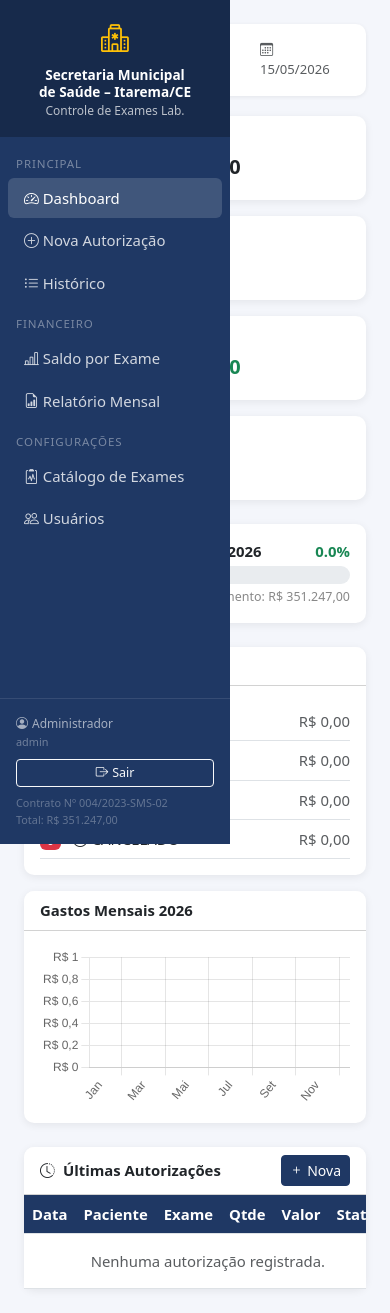
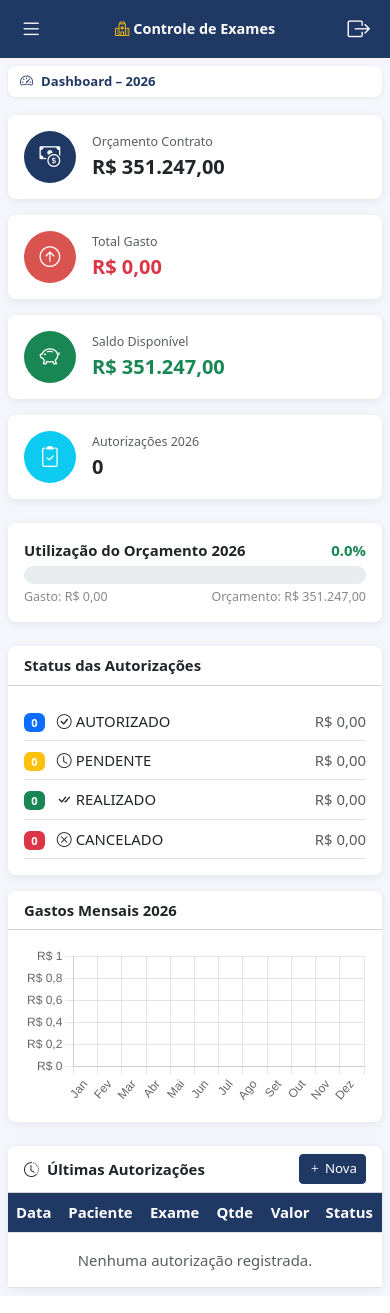
Before and after one commit to acconsultoriaemsaude2025-bit/EXAMES-AB-PACHECO, a Flask app: page / in a window 390 px wide. Run offline with Flask 3, Linux system fonts and the light colour scheme; a user stored in the database is signed in; data comes from the database, SQL or seed files in the repository; data that the repository does not hold is empty.

Commit message:
Update base.html

```diff
--- a/itarema_web/templates/base.html
+++ b/itarema_web/templates/base.html
@@ -9,17 +9,28 @@
   <style>
     :root { --azul: #1F3864; --verde: #1a6e3c; --amarelo: #f8c300; }
     body { background: #f4f6fb; font-size: .93rem; }
-    .sidebar { width: 230px; min-height: 100vh; background: var(--azul); position: fixed; top: 0; left: 0; z-index: 1000; }
+
+    /* ── SIDEBAR (desktop) ── */
+    .sidebar { width: 230px; min-height: 100vh; background: var(--azul);
+               position: fixed; top: 0; left: 0; z-index: 1050;
+               transition: transform .3s ease; }
     .sidebar .brand { background: rgba(0,0,0,.25); padding: 18px 14px; text-align: center; }
-    .sidebar .brand img { width: 48px; }
     .sidebar .brand span { display: block; color: #fff; font-weight: 700; font-size: .85rem; line-height: 1.3; margin-top: 6px; }
     .sidebar .nav-link { color: rgba(255,255,255,.8); padding: 9px 16px; border-radius: 6px; margin: 2px 8px; transition: .2s; }
     .sidebar .nav-link:hover, .sidebar .nav-link.active { background: rgba(255,255,255,.15); color: #fff; }
     .sidebar .nav-link i { width: 20px; }
     .sidebar .section-label { color: rgba(255,255,255,.4); font-size: .72rem; text-transform: uppercase; padding: 10px 16px 4px; letter-spacing: .08em; }
-    .main { margin-left: 230px; padding: 24px; }
-    .topbar { background: #fff; border-radius: 10px; padding: 10px 20px; margin-bottom: 20px; display: flex; align-items: center; justify-content: space-between; box-shadow: 0 1px 4px rgba(0,0,0,.07); }
-    .topbar h4 { margin: 0; font-weight: 700; color: var(--azul); }
+
+    /* ── MAIN ── */
+    .main { margin-left: 230px; padding: 20px; min-height: 100vh; }
+
+    /* ── TOPBAR ── */
+    .topbar { background: #fff; border-radius: 10px; padding: 10px 16px; margin-bottom: 18px;
+              display: flex; align-items: center; justify-content: space-between;
+              box-shadow: 0 1px 4px rgba(0,0,0,.07); gap: 8px; }
+    .topbar h4 { margin: 0; font-weight: 700; color: var(--azul); font-size: 1rem; white-space: nowrap; overflow: hidden; text-overflow: ellipsis; }
+
+    /* ── CARDS / TABLES ── */
     .card { border: none; border-radius: 10px; box-shadow: 0 2px 8px rgba(0,0,0,.07); }
     .card-header { border-radius: 10px 10px 0 0 !important; font-weight: 600; }
     .btn-primary { background: var(--azul); border-color: var(--azul); }
@@ -32,14 +43,64 @@
     .table-hover tbody tr:hover { background: #eef3fb; }
     .saldo-ok   { color: #198754; font-weight: 700; }
     .saldo-warn { color: #dc3545; font-weight: 700; }
-    @media(max-width:768px){ .sidebar{display:none} .main{margin-left:0} }
+
+    /* ── MOBILE TOPBAR ── */
+    .mobile-topbar { display: none; background: var(--azul); padding: 10px 14px;
+                     align-items: center; justify-content: space-between;
+                     position: sticky; top: 0; z-index: 1040; }
+    .mobile-topbar span { color: #fff; font-weight: 700; font-size: .9rem; }
+    .btn-hamburger { background: none; border: none; color: #fff; font-size: 1.4rem; padding: 2px 6px; }
+
+    /* ── OVERLAY (mobile) ── */
+    .sidebar-overlay { display: none; position: fixed; inset: 0;
+                       background: rgba(0,0,0,.5); z-index: 1049; }
+    .sidebar-overlay.show { display: block; }
+
+    /* ── MOBILE RESPONSIVO ── */
+    @media (max-width: 768px) {
+      .sidebar { transform: translateX(-100%); }
+      .sidebar.open { transform: translateX(0); }
+      .main { margin-left: 0; padding: 12px; }
+      .mobile-topbar { display: flex; }
+      .topbar { border-radius: 8px; padding: 8px 12px; }
+      .topbar h4 { font-size: .88rem; }
+      .topbar .text-muted { display: none; }
+      .card { border-radius: 8px; }
+      /* Tabelas rolam horizontalmente no celular */
+      .table-responsive { -webkit-overflow-scrolling: touch; }
+      /* Formulários: colunas em coluna única */
+      .row.g-2 > [class*="col-md"] { width: 100% !important; }
+      /* Cards de saldo menores */
+      .fs-4 { font-size: 1.3rem !important; }
+      /* Botões menores */
+      .btn { font-size: .83rem; }
+    }
+
+    @media (max-width: 480px) {
+      .main { padding: 8px; }
+      .topbar h4 { font-size: .82rem; }
+    }
   </style>
   {% block head %}{% endblock %}
 </head>
 <body>
 
+<!-- TOPBAR MOBILE (hambúrguer) -->
+<div class="mobile-topbar">
+  <button class="btn-hamburger" id="btnMenu" aria-label="Menu">
+    <i class="bi bi-list"></i>
+  </button>
+  <span><i class="bi bi-hospital me-1 text-warning"></i>Controle de Exames</span>
+  <a href="{{ url_for('logout') }}" class="btn-hamburger" title="Sair">
+    <i class="bi bi-box-arrow-right"></i>
+  </a>
+</div>
+
+<!-- OVERLAY -->
+<div class="sidebar-overlay" id="sidebarOverlay"></div>
+
 <!-- SIDEBAR -->
-<nav class="sidebar d-flex flex-column">
+<nav class="sidebar d-flex flex-column" id="sidebar">
   <div class="brand">
     <i class="bi bi-hospital fs-1 text-warning"></i>
     <span>Secretaria Municipal<br>de Saúde – Itarema/CE<br>
@@ -48,24 +109,24 @@
   </div>
   <div class="flex-grow-1 py-2">
     <div class="section-label">Principal</div>
-    <a href="{{ url_for('dashboard') }}"   class="nav-link {% if request.endpoint=='dashboard' %}active{% endif %}">
+    <a href="{{ url_for('dashboard') }}" class="nav-link {% if request.endpoint=='dashboard' %}active{% endif %}">
       <i class="bi bi-speedometer2"></i> Dashboard
     </a>
     <a href="{{ url_for('autorizacao') }}" class="nav-link {% if request.endpoint=='autorizacao' %}active{% endif %}">
       <i class="bi bi-plus-circle"></i> Nova Autorização
     </a>
-    <a href="{{ url_for('historico') }}"   class="nav-link {% if request.endpoint=='historico' %}active{% endif %}">
+    <a href="{{ url_for('historico') }}" class="nav-link {% if request.endpoint=='historico' %}active{% endif %}">
       <i class="bi bi-list-ul"></i> Histórico
     </a>
     <div class="section-label">Financeiro</div>
     <a href="{{ url_for('saldo_exames') }}" class="nav-link {% if request.endpoint=='saldo_exames' %}active{% endif %}">
       <i class="bi bi-bar-chart-line"></i> Saldo por Exame
     </a>
-    <a href="{{ url_for('relatorio') }}"   class="nav-link {% if request.endpoint=='relatorio' %}active{% endif %}">
+    <a href="{{ url_for('relatorio') }}" class="nav-link {% if request.endpoint=='relatorio' %}active{% endif %}">
       <i class="bi bi-file-earmark-bar-graph"></i> Relatório Mensal
     </a>
     <div class="section-label">Configurações</div>
-    <a href="{{ url_for('exames') }}"      class="nav-link {% if request.endpoint=='exames' %}active{% endif %}">
+    <a href="{{ url_for('exames') }}" class="nav-link {% if request.endpoint=='exames' %}active{% endif %}">
       <i class="bi bi-clipboard2-pulse"></i> Catálogo de Exames
     </a>
     {% if session.usuario_perfil == 'admin' %}
@@ -108,6 +169,23 @@
 
 <script src="https://cdn.jsdelivr.net/npm/bootstrap@5.3.2/dist/js/bootstrap.bundle.min.js"></script>
 <script src="https://cdn.jsdelivr.net/npm/chart.js@4.4.0/dist/chart.umd.min.js"></script>
+<script>
+// Menu hambúrguer mobile
+const btnMenu  = document.getElementById('btnMenu');
+const sidebar  = document.getElementById('sidebar');
+const overlay  = document.getElementById('sidebarOverlay');
+
+function abrirMenu()  { sidebar.classList.add('open');  overlay.classList.add('show');  document.body.style.overflow='hidden'; }
+function fecharMenu() { sidebar.classList.remove('open'); overlay.classList.remove('show'); document.body.style.overflow=''; }
+
+btnMenu.addEventListener('click', abrirMenu);
+overlay.addEventListener('click', fecharMenu);
+
+// Fecha menu ao clicar em qualquer link da sidebar no mobile
+sidebar.querySelectorAll('.nav-link').forEach(link => {
+  link.addEventListener('click', () => { if(window.innerWidth <= 768) fecharMenu(); });
+});
+</script>
 {% block scripts %}{% endblock %}
 </body>
 </html>
```
